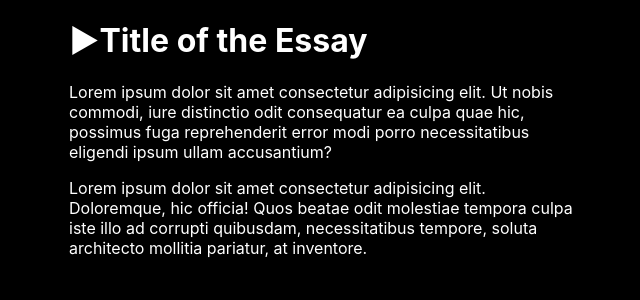
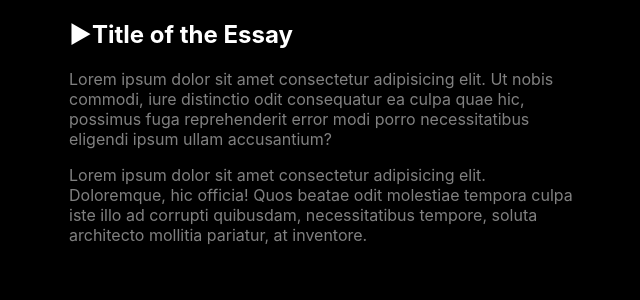
Before and after one commit to fashton28/portfolio-page, a Flask app: page /writing in a window 1280 px wide. Shown: the part 192-492 px from the top of the page, without its empty margins (315-955 px from the left). Run offline with Flask 3, Linux system fonts and the light colour scheme.

Commit message:
add animations to logos

```diff
--- a/static/style.css
+++ b/static/style.css
@@ -161,3 +161,14 @@ ul {
 .rotar  {
     transform: rotate(90deg);
 }
+
+p{
+    color: gray;
+}
+a > img {
+    transition: 500ms;
+}
+
+a > img:hover{
+    transform:translate(0,-4px);
+}
--- a/templates/writing.html
+++ b/templates/writing.html
@@ -24,7 +24,7 @@
 
     <div class = "essay-container">
         <div class = "essay">
-            <h1 class = "essay-title"><span class = "rotar">▶</span>Title of the Essay</h1>
+            <h2 class = "essay-title"><span class = "rotar">▶</span>Title of the Essay</h2>
                 <div>
                     <p class = "text-essay">Lorem ipsum dolor sit amet consectetur adipisicing elit. Ut nobis commodi, iure distinctio odit consequatur ea culpa quae hic, possimus fuga reprehenderit error modi porro necessitatibus eligendi ipsum ullam accusantium?</p>
                     <p class = "text-essay">Lorem ipsum dolor sit amet consectetur adipisicing elit. Doloremque, hic officia! Quos beatae odit molestiae tempora culpa iste illo ad corrupti quibusdam, necessitatibus tempore, soluta architecto mollitia pariatur, at inventore.</p>
```
